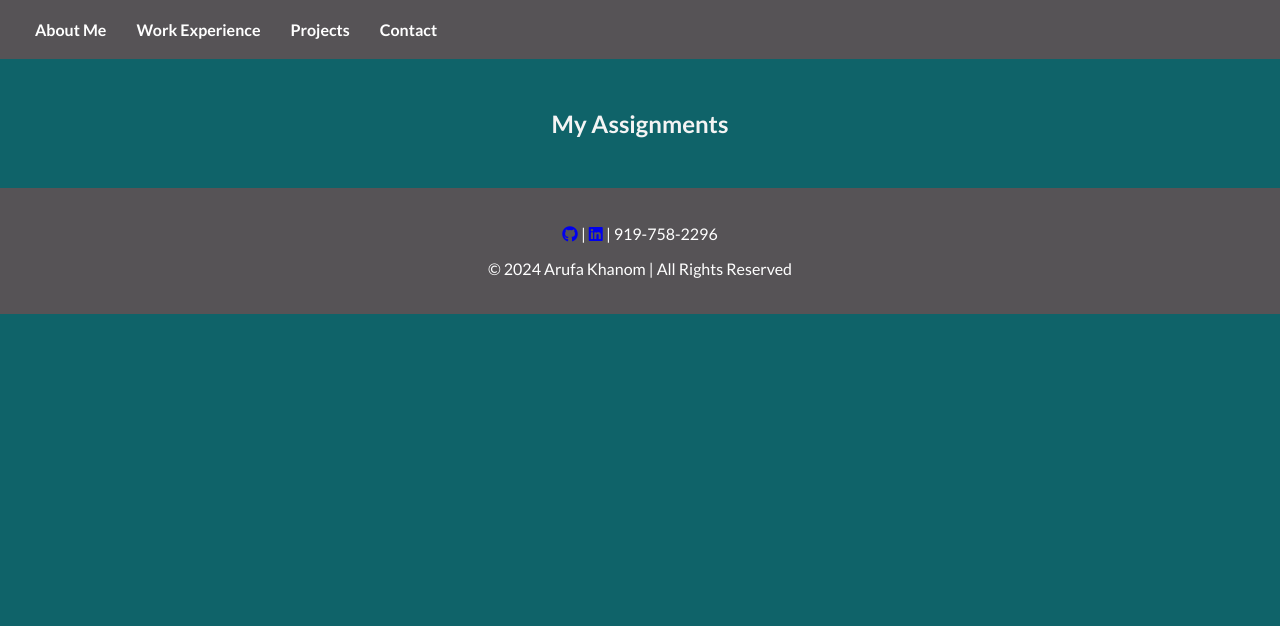
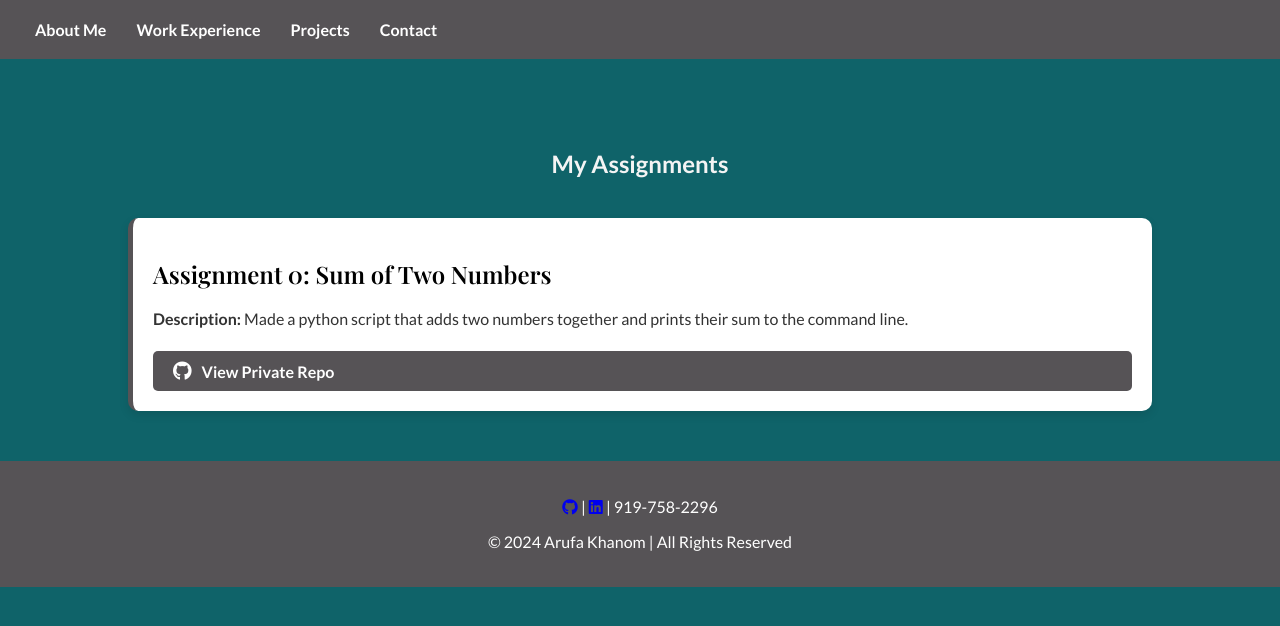
Before and after one commit to arufak/arufak.github.io, a plain HTML site: page assignments.html in a window 1280 px wide. Drawn offline with nearby package versions, Linux system fonts and the light colour scheme.

Commit message:
added assignment 0

```diff
--- a/assignments.html
+++ b/assignments.html
@@ -17,9 +17,14 @@
         </nav>
     </header>
 
-    <section>
+    <section class="assignments-section">
         <h1 style="text-align: center; margin-top: 50px;">My Assignments</h1>
-        <!-- No assignments added yet -->
+
+        <div class="assignment-box">
+            <h2>Assignment 0: Sum of Two Numbers</h2>
+            <p><strong>Description:</strong> Made a python script that adds two numbers together and prints their sum to the command line.</p>
+            <a class="btn" href="https://github.com/arufak/bu_arufak-assignment-0" target="_blank"><i class="fab fa-github"></i> View Private Repo</a>
+        </div>
     </section>
 
     <footer>
--- a/style.css
+++ b/style.css
@@ -302,3 +302,56 @@ footer {
         width: 100%;
     }
 }
+
+/* Assignments Section */
+.assignments-section {
+    width: 80%;
+    margin: 40px auto;
+    display: flex;
+    flex-direction: column;
+    gap: 20px;
+}
+
+.assignment-box {
+    background-color: #fff; /* White background for assignment boxes */
+    padding: 20px;
+    border-radius: 10px;
+    box-shadow: 0 4px 10px rgba(0, 0, 0, 0.1); /* Subtle shadow for depth */
+    border-left: 5px solid #565356; /* Accent border matching the header/footer */
+}
+
+.assignment-box h2 {
+    font-family: 'Playfair Display', serif;
+    font-size: 1.5rem;
+    color: #000000; /* Gold color for assignment titles */
+    margin-bottom: 10px;
+}
+
+.assignment-box p {
+    font-size: 1rem;
+    line-height: 1.6;
+    color: #333; /* Darker text for descriptions */
+}
+
+.assignment-box a {
+    display: inline-block;
+    padding: 10px 20px;
+    background-color: #565356;
+    color: #fff;
+    font-weight: 700;
+    border-radius: 5px;
+    text-decoration: none;
+    transition: background-color 0.3s ease;
+    margin-top: 20px;
+    display: flex;
+    align-items: center;
+    gap: 10px;
+}
+
+.assignment-box a:hover {
+    background-color: #756785; /* Darker purple on hover */
+}
+
+.assignment-box i {
+    font-size: 1.2rem;
+}
```
